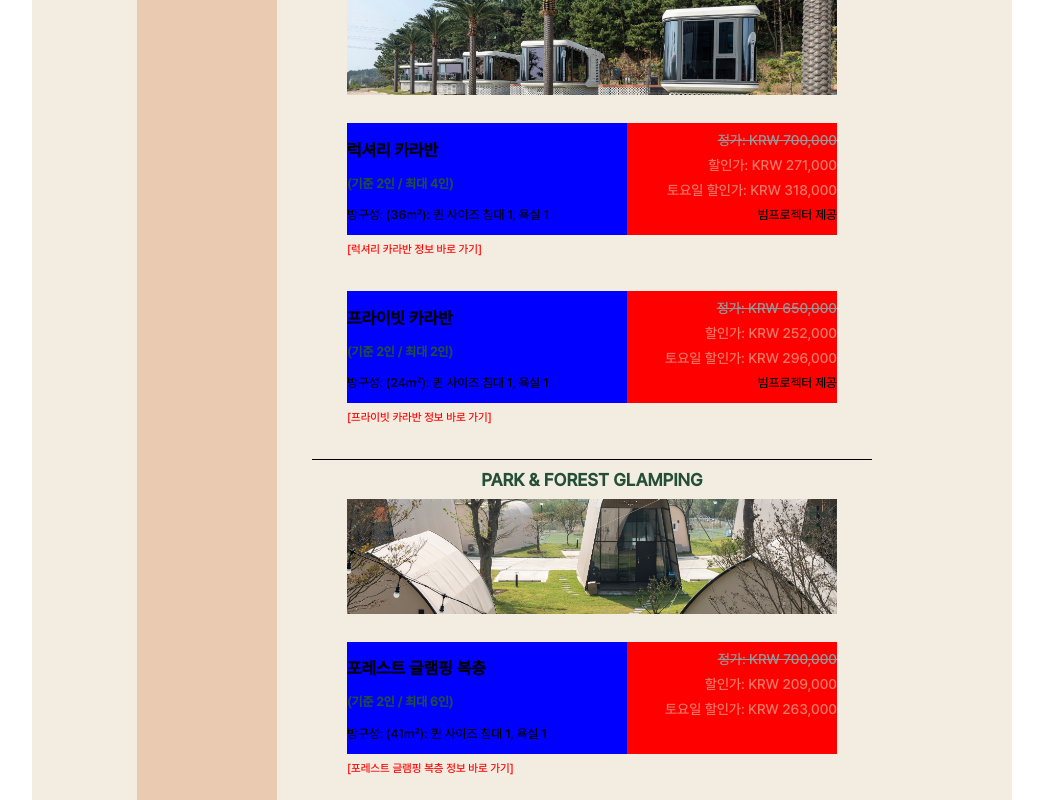
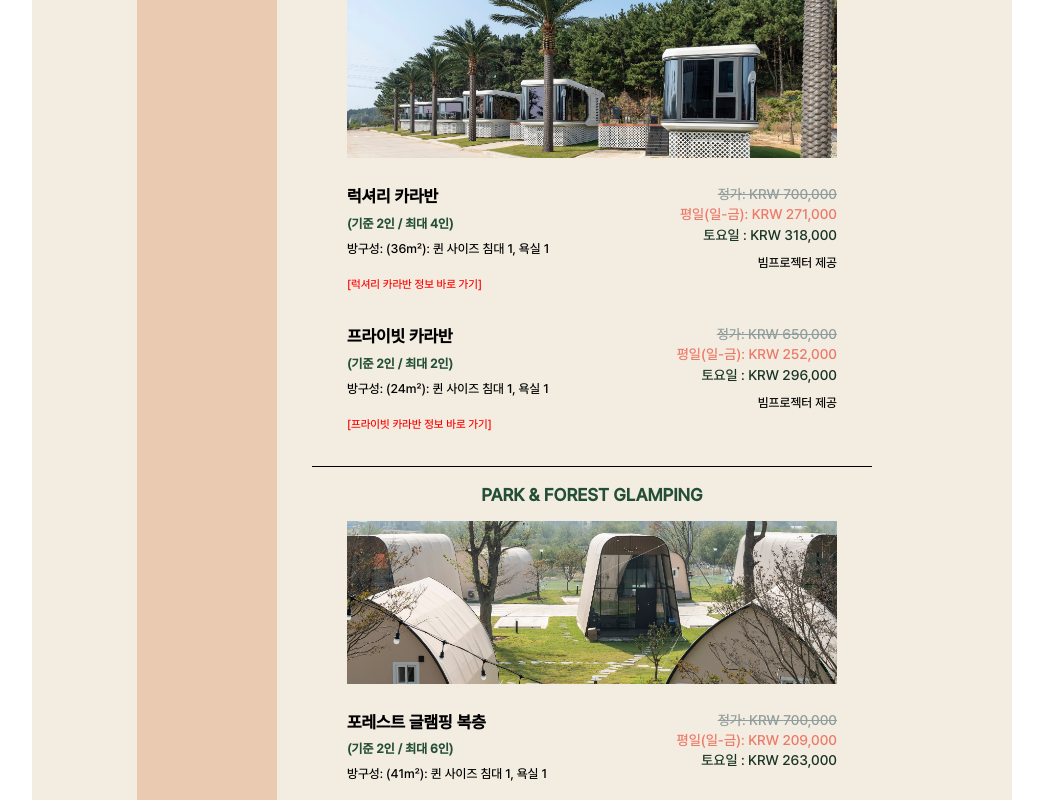
Before and after one commit to sunjedahm/sunjediscount, a React (Create React App) app: page /price in a window 1280 px wide. Shown: the part 900-1700 px from the top of the page, without its empty margins (118-1161 px from the left). Built offline with nearby package versions, Linux system fonts and the light colour scheme.

Commit message:
070425 작업

```diff
--- a/src/RoomBox/RoomBox.js
+++ b/src/RoomBox/RoomBox.js
@@ -11,7 +11,7 @@ const Container = styled.div`
 
 const InfoBox = styled.div`
   width: 40rem;
-  height: 8rem;
+  height: 6rem;
   display: flex;
   justify-content: center;
   align-items: center;
@@ -36,20 +36,21 @@ const LinkText2 = styled.div`
 
 const LeftBox = styled.div`
   width: 20rem;
-  height: 8rem;
+  height: ${(props) => (props.isEprice ? "6rem" : "5rem")};
   text-align: left;
   display: flex;
   flex-direction: column;
-  background-color: blue;
+  gap: 0.7rem;
 `;
 
 const RightBox = styled.div`
   width: 15rem;
-  height: 8rem;
+  height: ${(props) => (props.isEprice ? "6rem" : "5rem")};
   text-align: right;
   display: flex;
   flex-direction: column;
-  background-color: red;
+
+  justify-content: space-between;
 `;
 
 const Title = styled.div`
@@ -57,19 +58,10 @@ const Title = styled.div`
   font-weight: 600;
 `;
 
-const UpperBox = styled.div`
-  height: 6rem;
-  width: 100%;
+const PriceBox = styled.div`
   display: flex;
   flex-direction: column;
-  justify-content: space-evenly;
-`;
-
-const LowerBox = styled.div`
-  height: 2rem;
-  display: flex;
-  width: 100%;
-  text-align: right;
+  gap: 0.3rem;
 `;
 
 const Cap = styled.div`
@@ -81,7 +73,6 @@ const Cap = styled.div`
 const Room = styled.div`
   display: flex;
   width: 20rem;
-  align-items: top;
   justify-content: left;
   font-size: 0.9rem;
 `;
@@ -91,7 +82,7 @@ const Original = styled.div`
 `;
 
 const Price = styled.div`
-  color: #ed7969;
+  color: ${(props)=>(props.colour)};
 `;
 
 const Special = styled.div`
@@ -113,34 +104,29 @@ const RoomBox = ({ data }) => {
   return (
     <Container>
       <InfoBox>
-        <LeftBox>
-          <UpperBox>
+        <LeftBox isEprice={data.eprice.length > 1}>
           <Title>{data.title}</Title>
           <Cap>
             (기준 {data.cap}인 / 최대 {data.maxcap}인)
           </Cap>
-          </UpperBox>
-          <LowerBox>
+
           <Room>
             방구성: ({data.size}): 퀸 사이즈 침대 {data.bed}, 욕실 {data.bath}
           </Room>
-          </LowerBox>
         </LeftBox>
-        <RightBox>
-          <UpperBox>
+        <RightBox isEprice={data.eprice.length > 1}>
+          <PriceBox>
             <Original>
               <del>정가: KRW {data.orignprice}</del>
             </Original>
-            <Price>할인가: KRW {data.price}</Price>
-            <Price>
+            <Price colour="#ed7969">평일(일-금): KRW {data.price}</Price>
+            <Price colour="#183425">
               {data.eprice.length > 1
-                ? `토요일 할인가: KRW ${data.eprice}`
+                ? `토요일 : KRW ${data.eprice}`
                 : null}
             </Price>
-          </UpperBox>
-          <LowerBox>
+          </PriceBox>
           <Special>{data.special}</Special>
-          </LowerBox>
         </RightBox>
       </InfoBox>
       <LinkBox>
--- a/src/RoomBox/RoomInfo.js
+++ b/src/RoomBox/RoomInfo.js
@@ -1,4 +1,4 @@
-import data from "../source/date.json";
+
 import styled from "styled-components";
 
 const Container = styled.div`
--- a/src/source/date2.json
+++ b/src/source/date2.json
@@ -1,6 +1,6 @@
 {
   "start": "2025.04.01.",
   "end": "2025.04.30.",
-  "holiday": "※ 프로모션 기간 중 금/토요일에는, 선착순으로 한정된 객실에 한해 프로모션이 적용 됩니다. ",
+  "holiday": "※ 예약 현황에 따라 원하시는 일정에 예약이 어려울 수 있습니다. ",
   "holiday2": ""
 }
```
Lines whose indentation alone changed are shown as unchanged.
